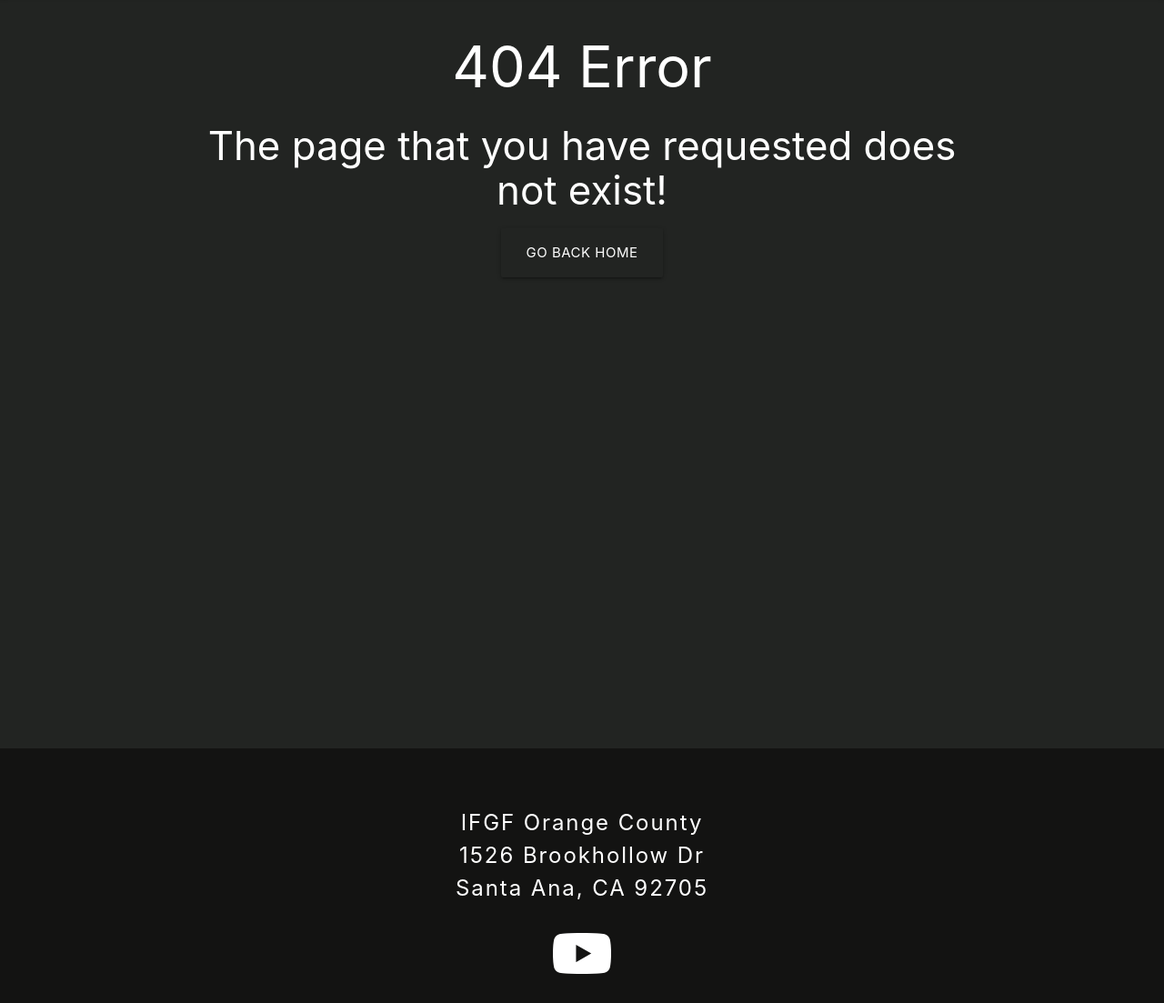
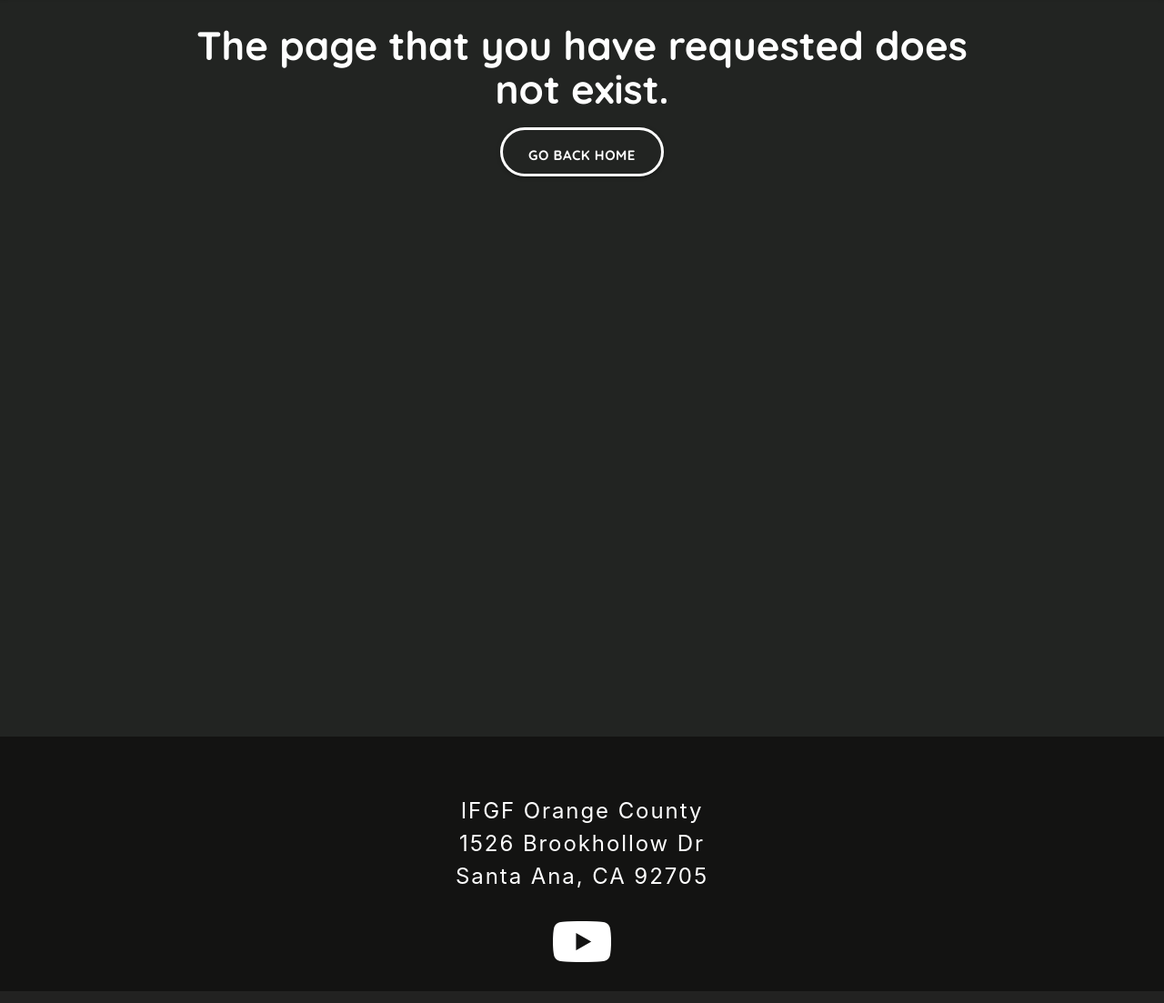
Before and after one commit to jthamrun/ifgfoc, a Django app: template ifgfoc/templates/ifgfoc/404.html in a window 1280 px wide. Shown: the part 67-1170 px from the top of the page at 91% size. Run offline with Django 3.2, Linux system fonts and the light colour scheme; the template is opened without the code that fills it, so the values that code supplies are empty; some libraries are stand-ins or nearby versions; some web fonts are replaced.

Commit message:
08/19/2020

```diff
--- a/ifgfoc/templates/ifgfoc/404.html
+++ b/ifgfoc/templates/ifgfoc/404.html
@@ -6,11 +6,35 @@
 {% endblock %}
 
 {% block body %}
-    <div class="container center-align" style="height: 100vh; ">
-        <h1>404 Error</h1>
-        <h3>The page that you have requested does not exist!</h3>
+    <div class="container center-align" id="error-landing">
+        <h3>The page that you have requested does not exist.</h3>
         <a href="{% url 'ifgfoc:index' %}" class="waves-effect waves-light lighten-4 btn-large transparent">Go Back Home</a>
     </div>
 
 
+    <style>
+        #error-landing {
+            height: 100vh;
+        }
+
+        #error-landing h3 {
+            font-family: 'Quicksand', sans-serif;
+
+        }
+
+        #error-landing > a {
+        /*box-shadow: none !important;*/
+            border: 3px solid white;
+            box-sizing: border-box;
+            line-height: 7vh;
+            border-radius: 30px;
+            font-family: 'Quicksand', sans-serif;
+            padding-bottom: 2vh;
+        }
+
+        #error-landing > a:hover {
+            color: #89CFF0;
+            border: 3px solid #89CFF0;
+        }
+    </style>
 {% endblock %}
```
